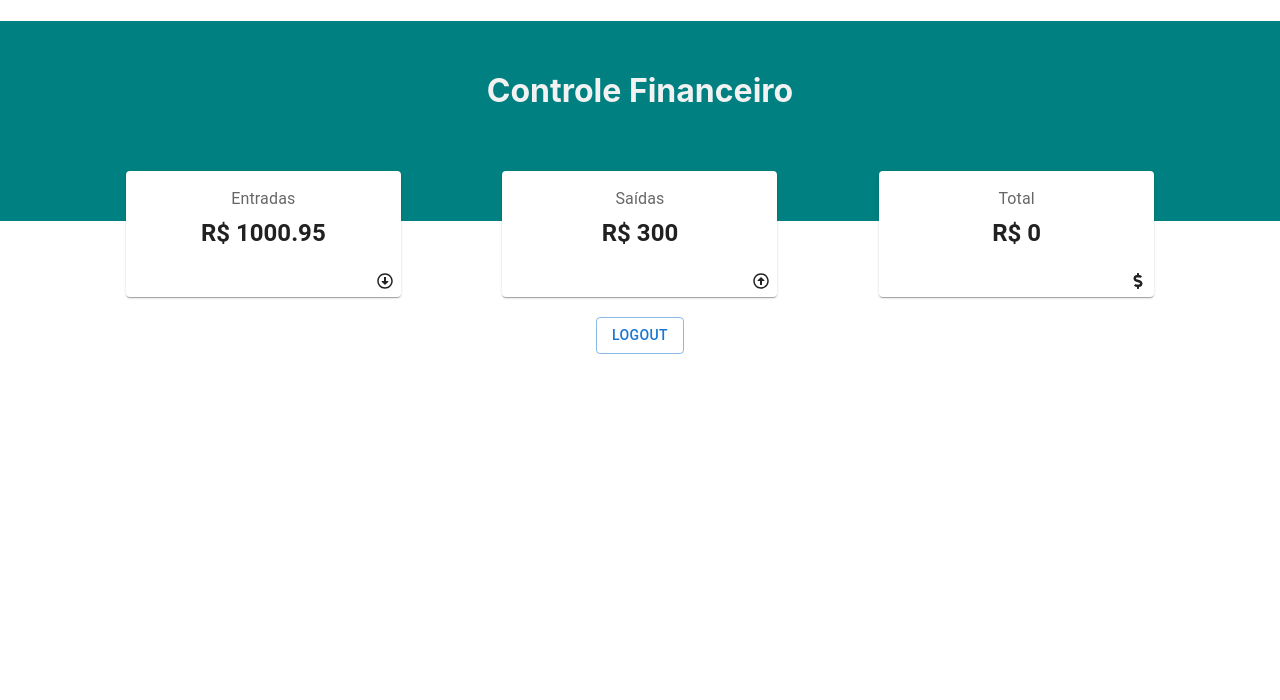
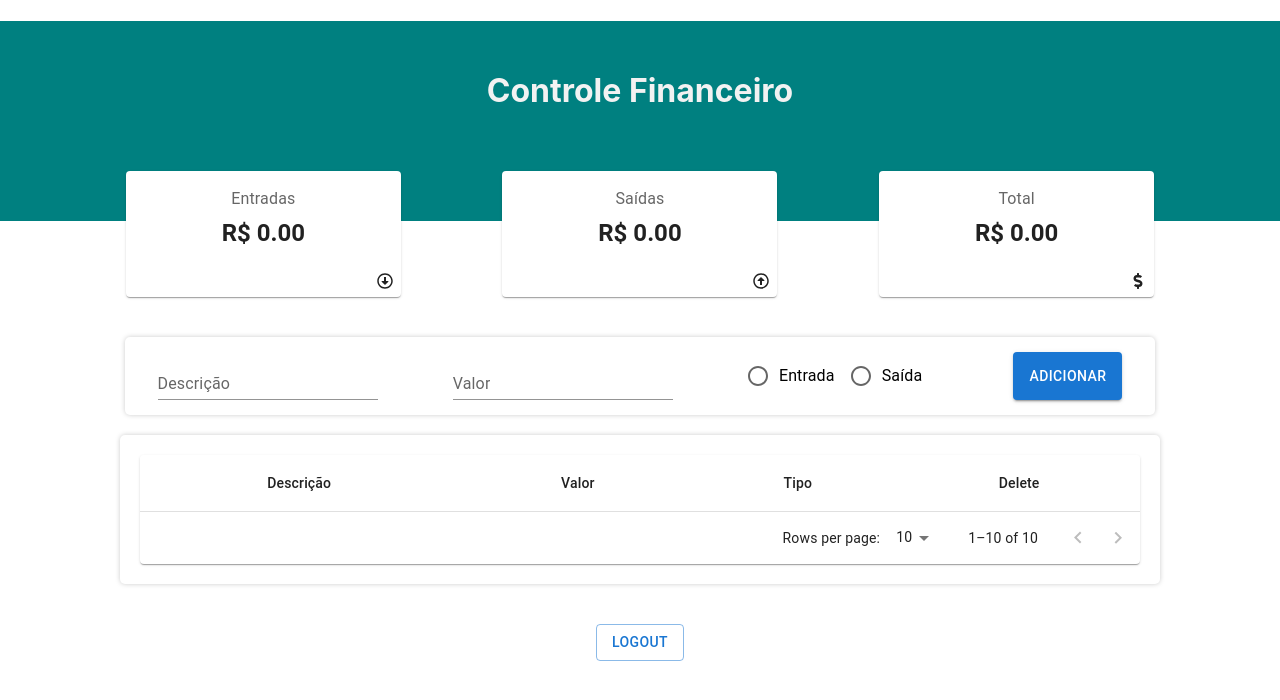
Before and after one commit to MartinsALaura/ControleDeFinancas, a React (Create React App) app: page / in a window 1280 px wide. Shown: the top 700 px of the page. Built offline with nearby package versions, Linux system fonts and the light colour scheme; sample sign-in values are in the browser's storage.

Commit message:
add form de entrada e saidas mais a tabela

```diff
--- a/src/components/CardBasic/index.jsx
+++ b/src/components/CardBasic/index.jsx
@@ -5,16 +5,17 @@ import CardActions from '@mui/material/CardActions';
 import CardContent from '@mui/material/CardContent';
 import Button from '@mui/material/Button';
 import Typography from '@mui/material/Typography';
+import { autocompleteClasses } from '@mui/material';
 
 export default function BasicCard({Title, Icon, Value}) {
   return (
     <Card sx={{ minWidth: 275 }}>
-      <CardContent>
+      <CardContent >
         <Typography sx={{ fontSize: 16 }} color="text.secondary" gutterBottom>
           {Title}
         </Typography>
         <Typography style={{fontWeight: 600}} variant="h5" component="div">
-          {`R$ ${Value}`}
+          {Value}
         </Typography>
       </CardContent>
         <CardActions style={{justifyContent: 'flex-end',}}>
--- /dev/null
+++ b/src/components/Form/form.css
@@ -0,0 +1,21 @@
+.form {
+    max-width: 1030px;
+    margin: 20px auto;
+    width: 98%;
+    background-color: #fff;
+    box-shadow: 0px 0px 5px #ccc;
+    border-radius: 5px;
+    display: flex;
+    justify-content: space-around;
+    padding: 15px 0px;
+    gap: 10px;
+
+    @media (max-width:750px) {
+        display: grid;
+    }
+}
+
+.form .text-field{
+    display: flex;
+    flex-direction: column;
+}
--- /dev/null
+++ b/src/components/Form/index.jsx
@@ -0,0 +1,77 @@
+import './form.css';
+import React from 'react';
+import Button from '@mui/material/Button';
+import TextField from '@mui/material/TextField';
+import Radio from '@mui/material/Radio';
+import RadioGroup from '@mui/material/RadioGroup';
+import FormControlLabel from '@mui/material/FormControlLabel';
+import { useState } from 'react';
+import Grid from '../Grid';
+
+const Form = ({handleAdd, setTransactionsList, transactionList}) => {
+    const [desc, setDesc] = useState('');
+    const [amount, setAmount] = useState('');
+    const [isExpense, setIsExpense] = useState(false);
+
+    const HandleSave = () => {
+        if(!desc || !amount){
+            alert('Informe a descrição e o valor!')
+        }else if (amount<1) {
+            alert('O valor precisa ser positivo!')
+            return
+        }
+
+        const generateID = () => {Math.round(Math.random()*1000)}
+
+        const transaction = {
+            id: generateID(),
+            desc: desc,
+            amount: amount,
+            expense: isExpense,
+        }
+
+        handleAdd(transaction)
+
+        setDesc('')
+        setAmount('')
+    }
+    return (
+        <>
+            <div className='form'>
+                <TextField
+                    className='text-field'
+                    label="Descrição"
+                    variant="standard"
+                    type='text'
+                    name='descricao'
+                    id='descricao'
+                    value={desc}
+                    onChange={(e) => setDesc(e.target.value)}
+                    placeholder=''
+                />
+                <TextField
+                    className='text-field'
+                    label="Valor"
+                    variant="standard"
+                    type='text'
+                    name='valor'
+                    id='valor'
+                    value={amount}
+                    onChange={(e) => setAmount(e.target.value)}
+                    placeholder=''
+                />
+                <RadioGroup
+                    row
+                    aria-labelledby="demo-row-radio-buttons-group-label"
+                    name="row-radio-buttons-group"
+                >
+                    <FormControlLabel onChange={() => setIsExpense(isExpense)} value="entrada" control={<Radio/>} label="Entrada" />
+                    <FormControlLabel onChange={() => setIsExpense(!isExpense)}value="saida" control={<Radio />} label="Saída" />
+                </RadioGroup>
+                <Button  variant="contained" onClick={HandleSave}>Adicionar</Button>
+            </div>
+            <Grid itens={transactionList} setItens={setTransactionsList}></Grid>
+        </>
+    )
+}
+export default Form
--- /dev/null
+++ b/src/components/Grid/grid.css
@@ -0,0 +1,9 @@
+.grid {
+    width: 98%;
+    background-color: #fff;
+    padding: 20px;
+    box-shadow: 0px 0px 5px #ccc;
+    border-radius: 5px;
+    max-width: 1000px;
+    margin: 20px auto;
+}
--- /dev/null
+++ b/src/components/Grid/index.js
@@ -0,0 +1,96 @@
+import './grid.css';
+import React from 'react';
+import Paper from '@mui/material/Paper';
+import Table from '@mui/material/Table';
+import TableBody from '@mui/material/TableBody';
+import TableCell from '@mui/material/TableCell';
+import TableContainer from '@mui/material/TableContainer';
+import TableHead from '@mui/material/TableHead';
+import TablePagination from '@mui/material/TablePagination';
+import TableRow from '@mui/material/TableRow';
+import {
+    FaRegArrowAltCircleUp,
+    FaRegArrowAltCircleDown,
+    FaTrash
+} from 'react-icons/fa'
+import { Masks } from '@mui/icons-material';
+
+const Grid = ({itens, setItens}) => {
+    const columns = [
+        { id: 'descricao', label: 'Descrição', minWidth: 40, align:'right' },
+        { id: 'valor', label: 'Valor', minWidth: 40, align:'right' },
+        { id: 'tipo', label: 'Tipo', minWidth: 10, align:'center' },
+        { id: 'delete', label: 'Delete', minWidth: 10, align:'' },
+    ];
+
+    const onDelete = (ID) => {
+        const newArray = itens.filter((transaction) => transaction.id !== ID)
+        setItens (newArray)
+        localStorage.setItem('transactions', JSON.stringify(newArray))
+    }
+
+    const rows = [];
+    const [page, setPage] = React.useState(0);
+    const [rowsPerPage, setRowsPerPage] = React.useState(10);
+
+    const handleChangePage = (event, newPage) => {
+      setPage(newPage);
+    };
+
+    const handleChangeRowsPerPage = (event) => {
+        setRowsPerPage(+event.target.value);
+        setPage(0);
+    };
+
+    return (
+        <div className='grid'>
+            <Paper sx={{ width: '100%', overflow: 'hidden'}}>
+                <TableContainer sx={{ maxHeight: 1050 }}>
+                    <Table stickyHeader aria-label="sticky table">
+                        <TableHead>
+                            <TableRow>
+                            {columns.map((column) => (
+                                <TableCell
+                                    key={column.id}
+                                    align='center'
+                                    style={{ minWidth: column.minWidth }}
+                                >
+                                    {column.label}
+                                </TableCell>
+                            ))}
+                            </TableRow>
+                        </TableHead>
+                        <TableBody>
+                            {itens?.map((item, index) => (
+                                <TableRow key={index} item={item}>
+                                    <TableCell>{item.desc}</TableCell>
+                                    <TableCell>{item.amount}</TableCell>
+                                    <TableCell align='center'>
+                                        {item.expense ? (
+                                            <FaRegArrowAltCircleDown color='red'/>
+                                        ) : (
+                                            <FaRegArrowAltCircleUp color='green'/>
+                                        )}
+                                    </TableCell>
+                                    <TableCell align='center'>
+                                        <FaTrash onClick={() => onDelete(item.id)}></FaTrash>
+                                    </TableCell>
+                                </TableRow>
+                            ))}
+                        </TableBody>
+                    </Table>
+                </TableContainer>
+                <TablePagination
+                rowsPerPageOptions={[10, 25, 100]}
+                component="div"
+                count={10}
+                rowsPerPage={rowsPerPage}
+                page={page}
+                onPageChange={handleChangePage}
+                onRowsPerPageChange={handleChangeRowsPerPage}
+                />
+            </Paper>
+        </div>
+        );
+    }
+export default Grid
--- a/src/components/Resume/index.jsx
+++ b/src/components/Resume/index.jsx
@@ -7,23 +7,25 @@ import {
     FaDollarSign
   } from 'react-icons/fa'
 
-
-const Resume = () => {
+const Resume = ({income, expense, total}) => {
     return (
         <div className='resume'>
             <CardBasic
+                className='Card'
                 Title='Entradas'
-                Value={1000.95}
+                Value={income}
                 Icon={FaRegArrowAltCircleDown}
             />
             <CardBasic
+                className='Card'
                 Title='Saídas'
-                Value={300}
+                Value={expense}
                 Icon={FaRegArrowAltCircleUp}
             />
             <CardBasic
+                className='Card'
                 Title='Total'
-                Value={0}
+                Value={total}
                 Icon={FaDollarSign }
             />
         </div>
--- a/src/components/Resume/resume.css
+++ b/src/components/Resume/resume.css
@@ -7,3 +7,6 @@
     margin-top: -50px;
     justify-content: space-around;
 }
+.resume .Card {
+    display: flex;
+}
--- a/src/pages/home/index.jsx
+++ b/src/pages/home/index.jsx
@@ -1,9 +1,10 @@
 import Button from '@mui/material/Button';
 import { AuthContext } from '../../context';
 import './home.css';
-import React, { useContext } from 'react';
+import React, { useContext, useState, useEffect } from 'react';
 import Header from '../../components/Header'
 import Resume from '../../components/Resume';
+import Form from '../../components/Form';
 
 const HomePage = () => {
     const { logout } = useContext(AuthContext);
@@ -12,10 +13,56 @@ const HomePage = () => {
         logout();
     }
 
+    const data = localStorage.getItem("transactions")
+
+    const [transactionsList, setTransactionsList] = useState(
+        data ? JSON.parse(data) : []
+    )
+
+    const [income, setIncome] = useState(0)
+    const [expense, setExpense] = useState(0)
+    const [total, setTotal] = useState(0)
+
+    useEffect(() => {
+        //Filtro das Saídas
+        const amountExpense = transactionsList
+        .filter((item) => item.expense)
+        .map((transaction) => Number(transaction.amount))
+
+        //Filtro das Entradas
+        const amountIncome = transactionsList
+        .filter((item) => !item.expense)
+        .map((transaction) => Number(transaction.amount))
+
+        //Total Saídas
+        const expense = amountExpense.reduce((acc, cur) => acc + cur, 0).toFixed(2)
+
+        //Total Entradas
+        const income = amountIncome.reduce((acc, cur) => acc + cur, 0).toFixed(2)
+
+        //Total
+        const total = Math.abs(income - expense).toFixed(2)
+
+        setIncome(`R$ ${income}`)
+        setExpense(`R$ ${expense}`)
+        setTotal(`${Number(income) < Number(expense)? '-': ''}R$ ${total}`)
+    }, [transactionsList])
+
+    const handleAdd = (transaction) => {
+        const newArrayTransactions = [...transactionsList, transaction]
+        setTransactionsList(newArrayTransactions)
+        localStorage.setItem("transactions", JSON.stringfy(newArrayTransactions))
+    }
+
     return (
         <div className='home-page'>
             <Header/>
-            <Resume/><br/>
+            <Resume
+                income={income}
+                expense={expense}
+                total={total}
+            /><br/>
+            <Form handleAdd={handleAdd} transactionsList={ transactionsList} setTransactionsList={setTransactionsList}/><br></br>
             <Button variant="outlined" onClick={handleLogout}>logout</Button>
         </div>
     )
--- a/src/pages/login/index.jsx
+++ b/src/pages/login/index.jsx
@@ -3,12 +3,11 @@ import { AuthContext } from '../../context';
 import Button from '@mui/material/Button';
 import TextField from '@mui/material/TextField';
 
-
 //CSS
 import './login.css';
 
 const LoginPage = (props) => {
-    const { authenticated, login } = useContext(AuthContext);
+    const { login } = useContext(AuthContext);
 
     //hooks
     const [email, setEmail] = useState('');
@@ -22,7 +21,6 @@ const LoginPage = (props) => {
     return (
         <div id='login'>
             <h1 className='title'>Login</h1>
-            <p>{String(authenticated)}</p>
             <form className='form'onSubmit={handleSubmit}>
                 <div className='field'>
                     <TextField
--- a/src/pages/login/login.css
+++ b/src/pages/login/login.css
@@ -10,10 +10,10 @@
 #login .form {
     width: 100%;
     max-width: 480px;
-    border-radius: 20px;
+    border-radius: 5px;
     padding: 36px 64px;
     background-color: #f2f2f2;
-    box-shadow: 8px 8px 16px rgba(0, 0, 0, 0.08);
+    box-shadow: 0px 0px 5px #ccc;
 }
 #login .field{
     padding-bottom: 0.5rem;
```
